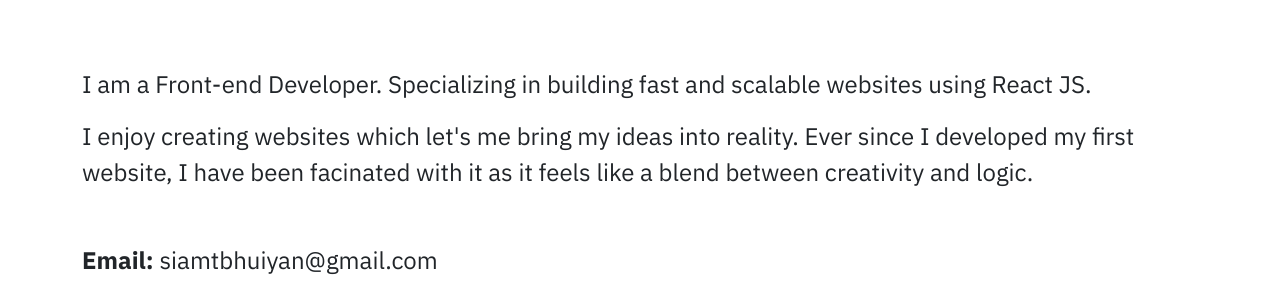
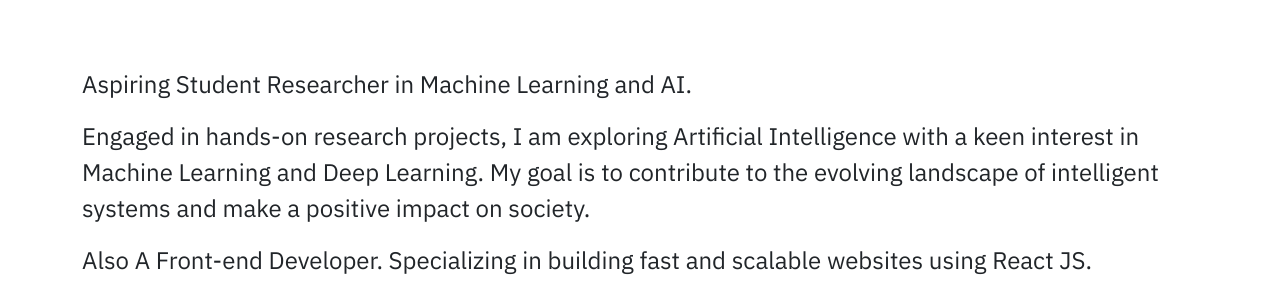
Before and after one commit to siamtbhuiyan/portfolioV1, a plain HTML site: page index.html in a window 1280 px wide. Shown: the part 461-752 px from the top of the page. Drawn offline with nearby package versions, Linux system fonts and the light colour scheme.

Commit message:
Update index.html

```diff
--- a/index.html
+++ b/index.html
@@ -53,8 +53,10 @@
                 <h1 class="home-h1">A Developer</h1>
             </div>
             <div class="home-text">
-                <p>I am a Front-end Developer. Specializing in building fast and scalable websites using React JS.</p>
-                <p>I enjoy creating websites which let's me bring my ideas into reality. Ever since I developed my first website, I have been facinated with it as it feels like a blend between creativity and logic.</p>
+                <p>Aspiring Student Researcher in Machine Learning and AI. </p>
+                <p>Engaged in hands-on research projects, I am exploring Artificial Intelligence with a keen interest in Machine Learning and Deep Learning. My goal is to contribute to the evolving landscape of intelligent systems and make a positive impact on society.</p>
+                <p>Also A Front-end Developer. Specializing in building fast and scalable websites using React JS.</p>
+                <p>I enjoy creating websites that let me bring my ideas into reality. Ever since I developed my first website, I have been fascinated with it as it feels like a blend of creativity and logic.</p>
                 <br>
                 <p><span class="fw-bold">Email: </span>siamtbhuiyan@gmail.com</p>
             </div>
```
